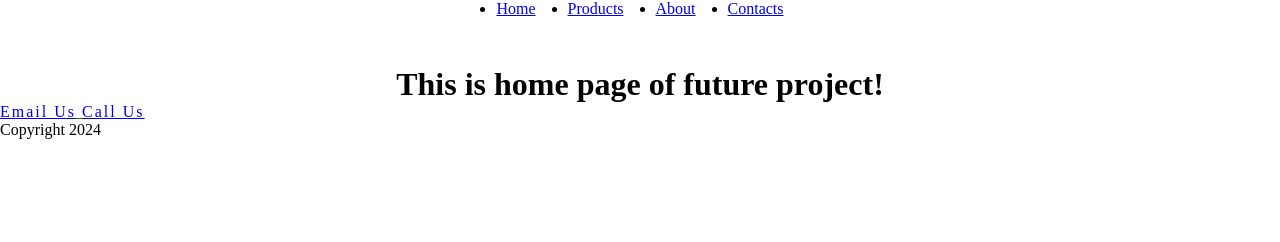
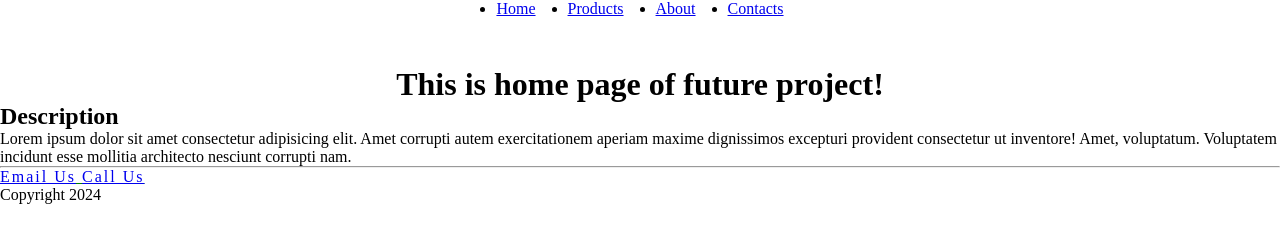
Before and after one commit to avt6966570/project2, a plain HTML site: page index.html in a window 1280 px wide. Drawn offline with Linux system fonts and the light colour scheme.

Commit message:
Add description [+fix088]Fix description text and add hr

```diff
--- a/index.html
+++ b/index.html
@@ -20,6 +20,16 @@
         <!-- title -->
         <h1 class="title">This is home page of future project!</h1>
 
+        <!-- description -->
+        <h2>Description</h2>
+        <p>
+            Lorem ipsum dolor sit amet consectetur adipisicing elit. Amet corrupti autem
+            exercitationem aperiam maxime dignissimos excepturi provident consectetur ut
+            inventore! Amet, voluptatum. Voluptatem incidunt esse mollitia architecto
+            nesciunt corrupti nam.
+        </p>
+        <hr />
+
         <!-- footer -->
         <footer>
             <a class="footer" href="mailto:mail@mail.ru">Email Us</a>
```
